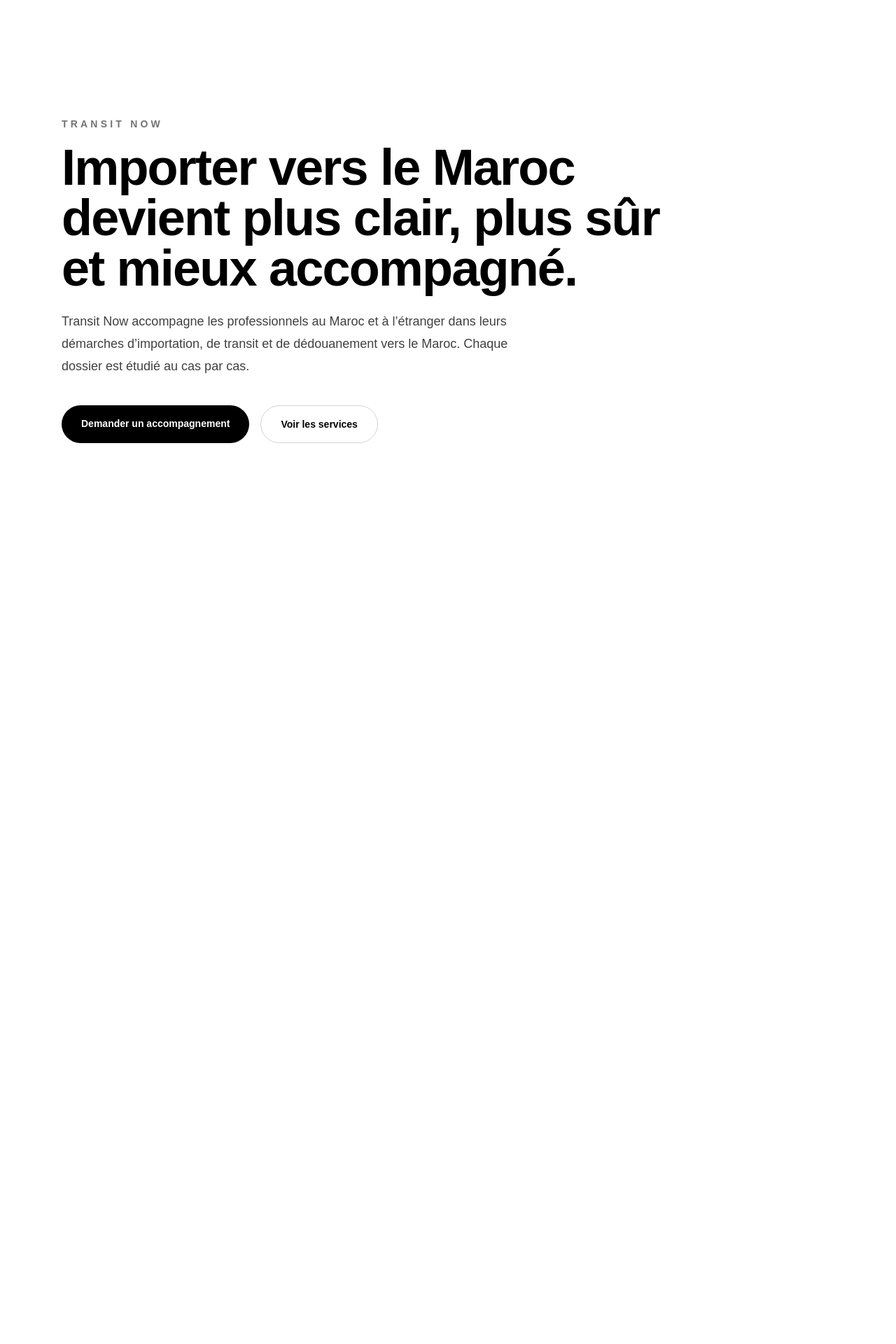
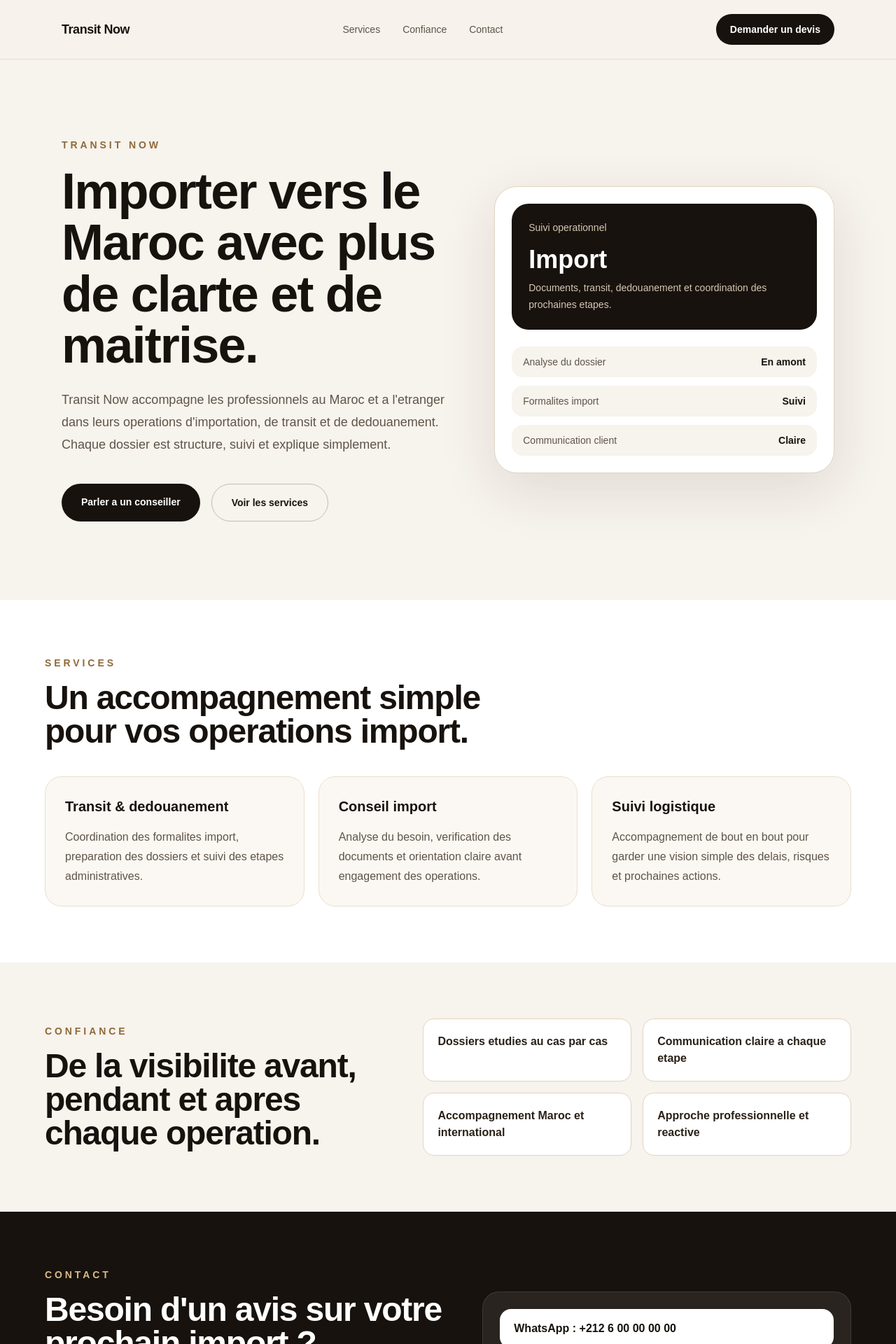
Before and after one commit to Trustagency212-bip/Transits-now-, a Next.js app: page / in a window 1280 px wide. Shown: the top 1920 px of the page at 70% size. Before the commit the page ends 800 px from the top, so only its background shows below. Built offline with nearby package versions, Linux system fonts and the light colour scheme.

Commit message:
Improve Transit Now homepage structure

```diff
--- a/app/page.tsx
+++ b/app/page.tsx
@@ -1,35 +1,203 @@
+const services = [
+  {
+    title: "Transit & dedouanement",
+    description:
+      "Coordination des formalites import, preparation des dossiers et suivi des etapes administratives.",
+  },
+  {
+    title: "Conseil import",
+    description:
+      "Analyse du besoin, verification des documents et orientation claire avant engagement des operations.",
+  },
+  {
+    title: "Suivi logistique",
+    description:
+      "Accompagnement de bout en bout pour garder une vision simple des delais, risques et prochaines actions.",
+  },
+];
+
+const trustSignals = [
+  "Dossiers etudies au cas par cas",
+  "Communication claire a chaque etape",
+  "Accompagnement Maroc et international",
+  "Approche professionnelle et reactive",
+];
+
 export default function Home() {
   return (
-    <main className="min-h-screen bg-white text-black">
-      <section className="mx-auto flex min-h-screen max-w-6xl flex-col items-start justify-center px-6 py-20">
-        <p className="mb-4 text-sm font-semibold uppercase tracking-[0.3em] text-neutral-500">
+    <main className="min-h-screen bg-[#f7f3ed] text-[#17120d]">
+      <header className="border-b border-[#e4d8c8]/80 bg-[#f7f3ed]/95">
+        <div className="mx-auto flex max-w-6xl items-center justify-between px-6 py-5">
+          <a href="#" className="text-lg font-bold tracking-tight">
+            Transit Now
+          </a>
+
+          <nav className="hidden items-center gap-8 text-sm font-medium text-[#5f5448] md:flex">
+            <a className="transition hover:text-[#17120d]" href="#services">
+              Services
+            </a>
+            <a className="transition hover:text-[#17120d]" href="#confiance">
+              Confiance
+            </a>
+            <a className="transition hover:text-[#17120d]" href="#contact">
+              Contact
+            </a>
+          </nav>
+
+          <a
+            href="#contact"
+            className="rounded-full bg-[#17120d] px-5 py-3 text-sm font-semibold text-white transition hover:bg-[#3a2d20]"
+          >
+            Demander un devis
+          </a>
+        </div>
+      </header>
+
+      <section className="mx-auto grid max-w-6xl gap-12 px-6 py-20 md:grid-cols-[1.08fr_0.92fr] md:items-center md:py-28">
+        <div>
+          <p className="mb-5 text-sm font-semibold uppercase tracking-[0.28em] text-[#8f6a3a]">
             Transit Now
           </p>
 
-        <h1 className="max-w-4xl text-5xl font-bold tracking-tight md:text-7xl">
-          Importer vers le Maroc devient plus clair, plus sûr et mieux accompagné.
+          <h1 className="max-w-4xl text-5xl font-bold leading-[1.02] tracking-tight md:text-7xl">
+            Importer vers le Maroc avec plus de clarte et de maitrise.
           </h1>
 
-        <p className="mt-6 max-w-2xl text-lg leading-8 text-neutral-700">
-          Transit Now accompagne les professionnels au Maroc et à l’étranger dans
-          leurs démarches d’importation, de transit et de dédouanement vers le
-          Maroc. Chaque dossier est étudié au cas par cas.
+          <p className="mt-6 max-w-2xl text-lg leading-8 text-[#5f5448]">
+            Transit Now accompagne les professionnels au Maroc et a l&apos;etranger
+            dans leurs operations d&apos;importation, de transit et de dedouanement.
+            Chaque dossier est structure, suivi et explique simplement.
           </p>
 
           <div className="mt-10 flex flex-col gap-4 sm:flex-row">
             <a
               href="#contact"
-            className="rounded-full bg-black px-7 py-4 text-sm font-semibold text-white transition hover:bg-neutral-800"
+              className="rounded-full bg-[#17120d] px-7 py-4 text-sm font-semibold text-white transition hover:bg-[#3a2d20]"
             >
-            Demander un accompagnement
+              Parler a un conseiller
             </a>
 
             <a
               href="#services"
-            className="rounded-full border border-neutral-300 px-7 py-4 text-sm font-semibold transition hover:border-black"
+              className="rounded-full border border-[#c9bba8] px-7 py-4 text-sm font-semibold text-[#17120d] transition hover:border-[#17120d]"
             >
               Voir les services
             </a>
+          </div>
+        </div>
+
+        <div className="rounded-[2rem] border border-[#e1d4c4] bg-white p-6 shadow-[0_24px_80px_rgba(55,42,28,0.12)]">
+          <div className="rounded-[1.5rem] bg-[#17120d] p-6 text-white">
+            <p className="text-sm font-medium text-[#d7c7b4]">
+              Suivi operationnel
+            </p>
+            <p className="mt-4 text-4xl font-bold">Import</p>
+            <p className="mt-2 text-sm leading-6 text-[#d7c7b4]">
+              Documents, transit, dedouanement et coordination des prochaines
+              etapes.
+            </p>
+          </div>
+
+          <div className="mt-6 grid gap-3 text-sm text-[#5f5448]">
+            <div className="flex items-center justify-between rounded-2xl bg-[#f7f3ed] px-4 py-3">
+              <span>Analyse du dossier</span>
+              <span className="font-semibold text-[#17120d]">En amont</span>
+            </div>
+            <div className="flex items-center justify-between rounded-2xl bg-[#f7f3ed] px-4 py-3">
+              <span>Formalites import</span>
+              <span className="font-semibold text-[#17120d]">Suivi</span>
+            </div>
+            <div className="flex items-center justify-between rounded-2xl bg-[#f7f3ed] px-4 py-3">
+              <span>Communication client</span>
+              <span className="font-semibold text-[#17120d]">Claire</span>
+            </div>
+          </div>
+        </div>
+      </section>
+
+      <section id="services" className="bg-white px-6 py-20">
+        <div className="mx-auto max-w-6xl">
+          <div className="max-w-2xl">
+            <p className="text-sm font-semibold uppercase tracking-[0.28em] text-[#8f6a3a]">
+              Services
+            </p>
+            <h2 className="mt-4 text-3xl font-bold tracking-tight md:text-5xl">
+              Un accompagnement simple pour vos operations import.
+            </h2>
+          </div>
+
+          <div className="mt-10 grid gap-5 md:grid-cols-3">
+            {services.map((service) => (
+              <article
+                key={service.title}
+                className="rounded-3xl border border-[#eadfce] bg-[#fbf8f3] p-7"
+              >
+                <h3 className="text-xl font-bold">{service.title}</h3>
+                <p className="mt-4 leading-7 text-[#5f5448]">
+                  {service.description}
+                </p>
+              </article>
+            ))}
+          </div>
+        </div>
+      </section>
+
+      <section id="confiance" className="px-6 py-20">
+        <div className="mx-auto grid max-w-6xl gap-10 md:grid-cols-[0.9fr_1.1fr] md:items-center">
+          <div>
+            <p className="text-sm font-semibold uppercase tracking-[0.28em] text-[#8f6a3a]">
+              Confiance
+            </p>
+            <h2 className="mt-4 text-3xl font-bold tracking-tight md:text-5xl">
+              De la visibilite avant, pendant et apres chaque operation.
+            </h2>
+          </div>
+
+          <div className="grid gap-4 sm:grid-cols-2">
+            {trustSignals.map((item) => (
+              <div
+                key={item}
+                className="rounded-2xl border border-[#e1d4c4] bg-white px-5 py-5 font-semibold text-[#2a2118]"
+              >
+                {item}
+              </div>
+            ))}
+          </div>
+        </div>
+      </section>
+
+      <section id="contact" className="bg-[#17120d] px-6 py-20 text-white">
+        <div className="mx-auto grid max-w-6xl gap-10 md:grid-cols-[1fr_0.9fr] md:items-center">
+          <div>
+            <p className="text-sm font-semibold uppercase tracking-[0.28em] text-[#d7b98a]">
+              Contact
+            </p>
+            <h2 className="mt-4 text-3xl font-bold tracking-tight md:text-5xl">
+              Besoin d&apos;un avis sur votre prochain import ?
+            </h2>
+            <p className="mt-5 max-w-2xl text-lg leading-8 text-[#d7c7b4]">
+              Envoyez les grandes lignes de votre dossier. Transit Now vous
+              recontacte pour clarifier les prochaines etapes, sans integration
+              backend pour le moment.
+            </p>
+          </div>
+
+          <div className="rounded-3xl border border-white/10 bg-white/8 p-6">
+            <div className="grid gap-4">
+              <a
+                href="https://wa.me/212600000000"
+                className="rounded-2xl bg-white px-5 py-4 font-semibold text-[#17120d] transition hover:bg-[#f1e7d8]"
+              >
+                WhatsApp : +212 6 00 00 00 00
+              </a>
+              <a
+                href="mailto:contact@transitnow.ma"
+                className="rounded-2xl border border-white/20 px-5 py-4 font-semibold text-white transition hover:bg-white/10"
+              >
+                Email : contact@transitnow.ma
+              </a>
+            </div>
+          </div>
         </div>
       </section>
     </main>
```
Lines whose indentation alone changed are shown as unchanged.
